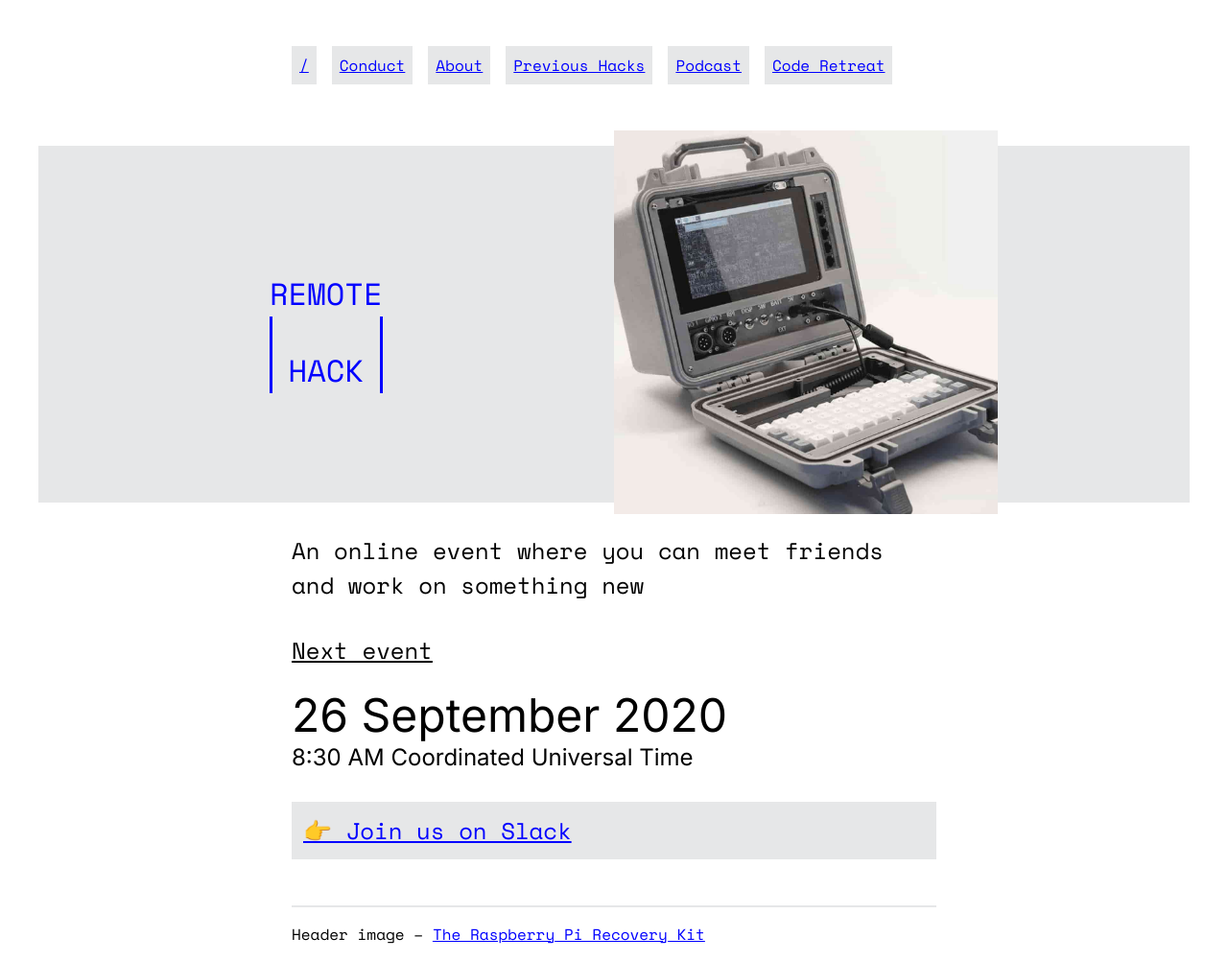
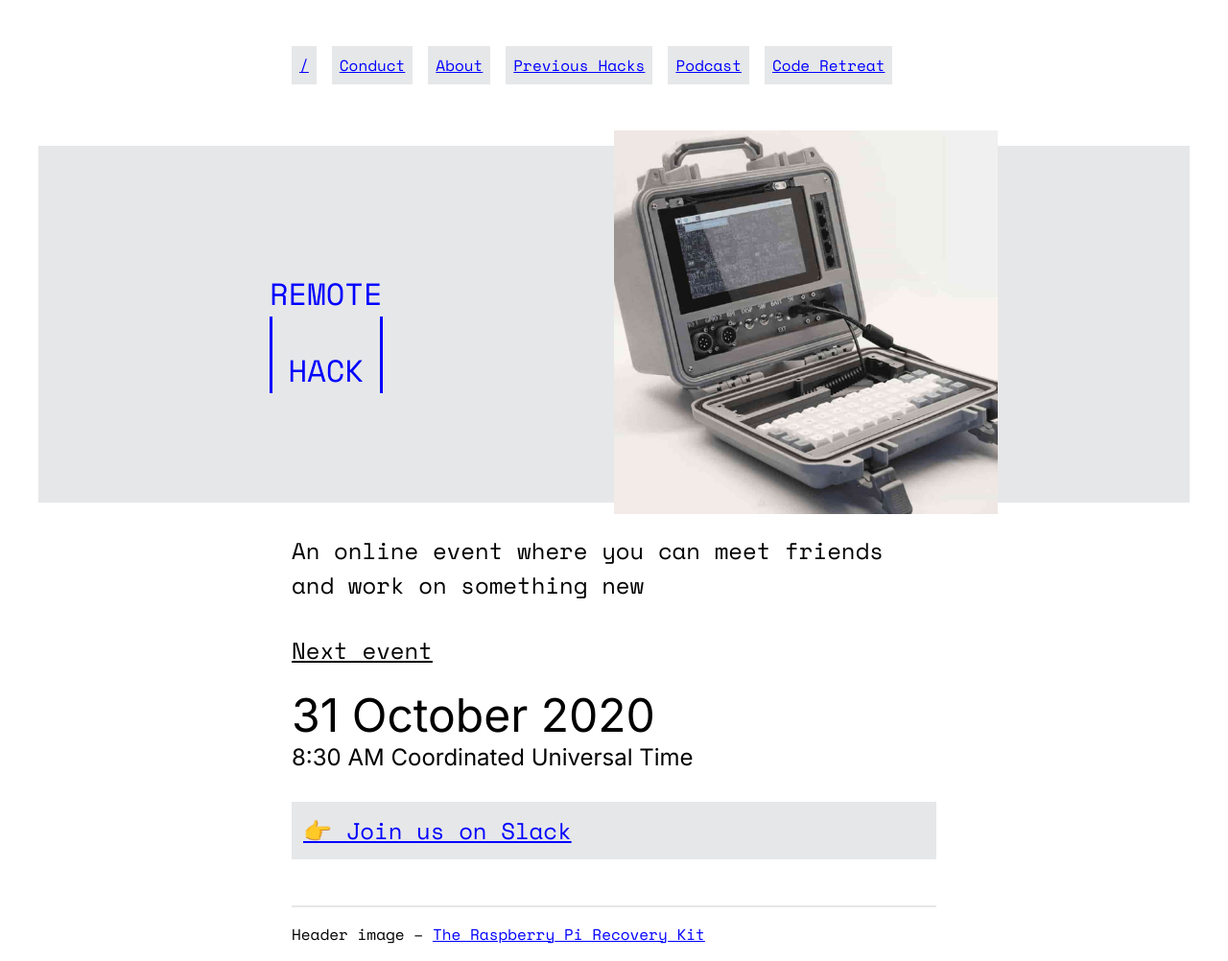
Before and after one commit to remotehack/remotehack.github.io, a Jekyll site: the page built from index.html, in a window 1280 px wide. Shown: the whole page at 96% size. Built offline with Jekyll 4.4.1, drawn with Linux system fonts in a browser that asks for light colours; some of the changed lines change nothing that is shown.

Commit message:
October's event date 📅

```diff
--- a/index.html
+++ b/index.html
@@ -2,8 +2,8 @@
 layout: default
 show_header: true
 
-start: 2020-09-26T08:30Z
-end: 2020-09-26T16:30Z
+start: 2020-10-31T08:30Z
+end: 2020-10-31T16:30Z
 ---
 
 <p class="lead">
```
